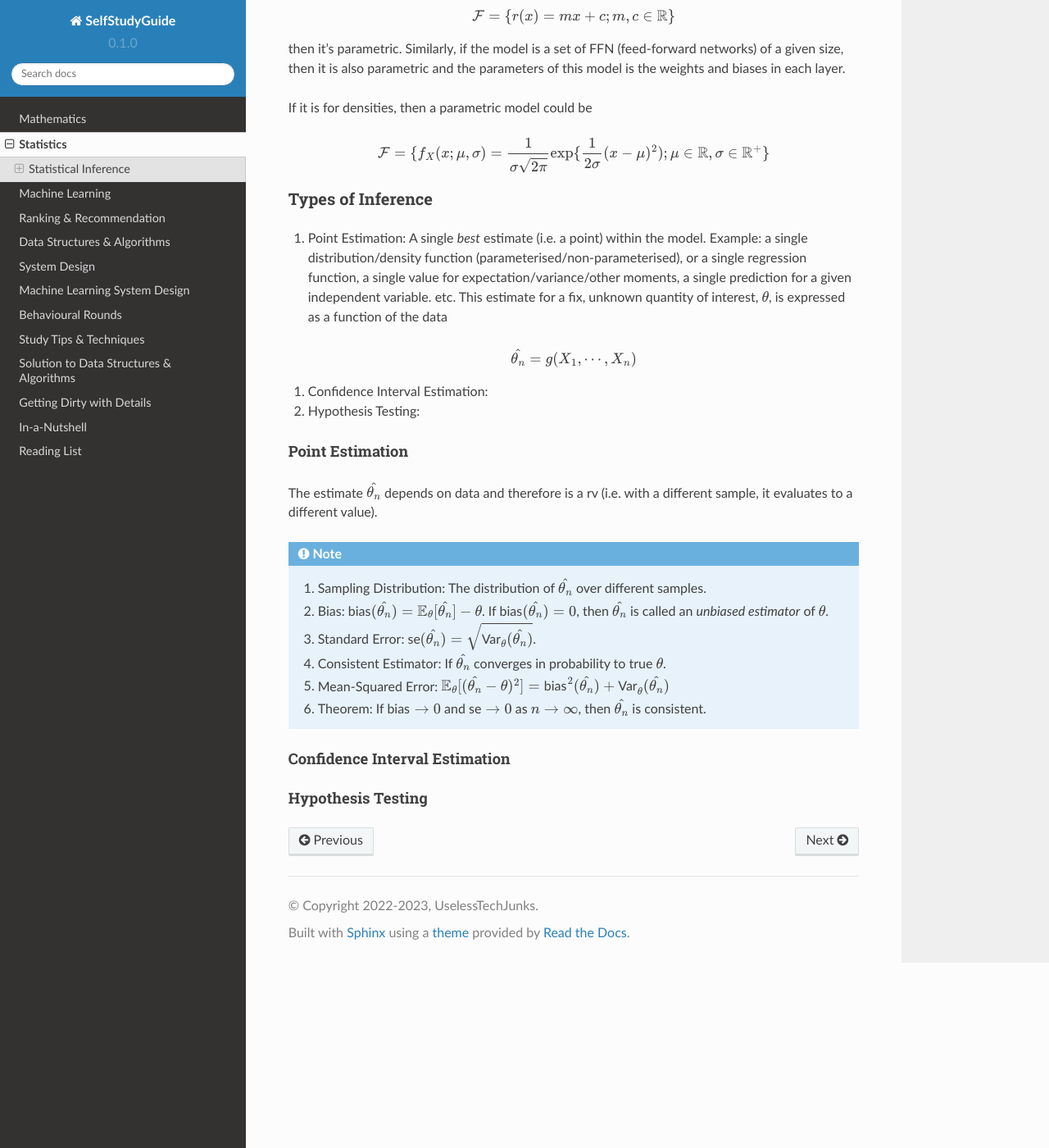
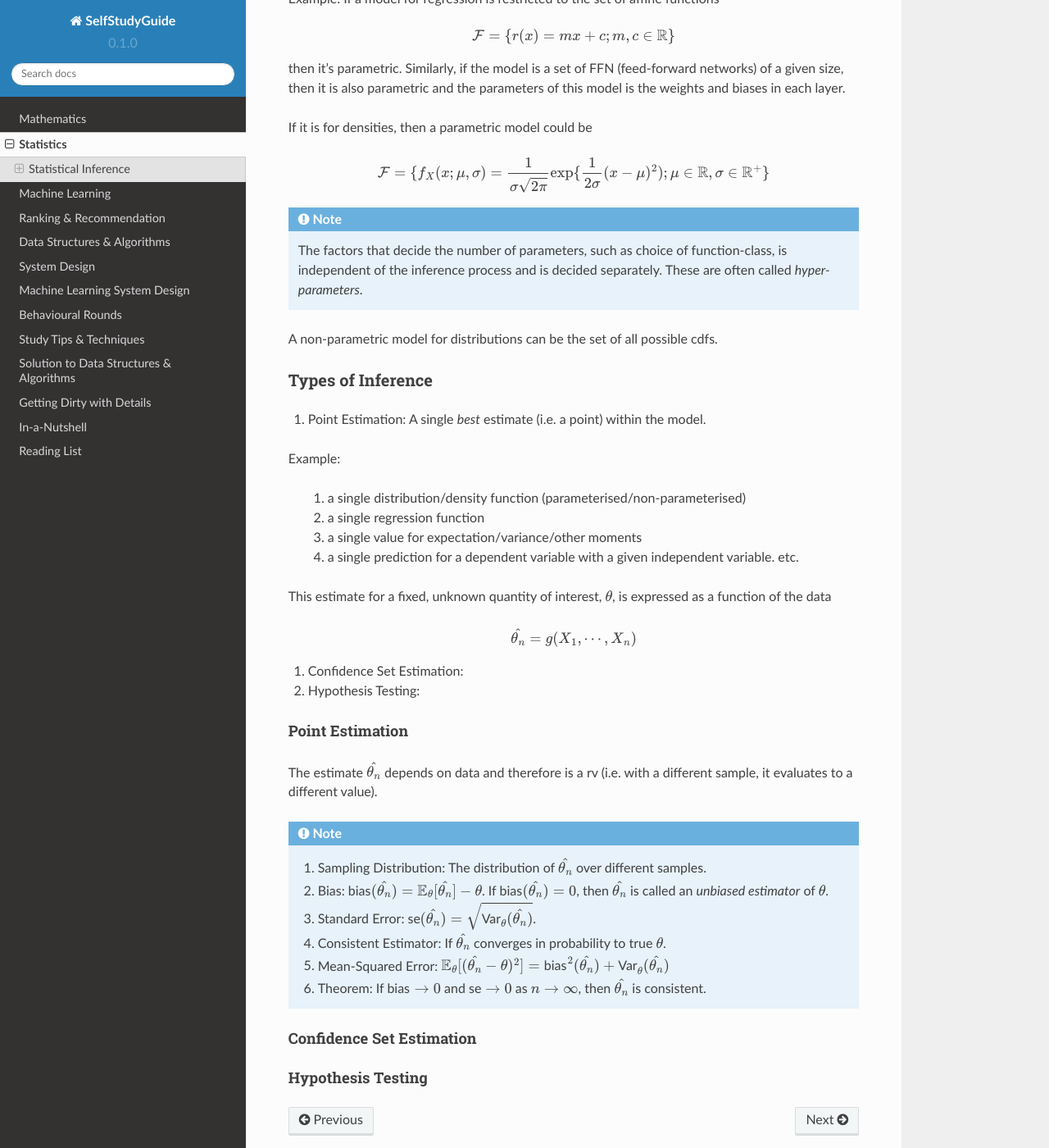
Before and after one commit to uselesstechjunks/leetcode, a Sphinx documentation site: the page built from docs/source/stat.rst, in a window 1280 px wide and 1400 px high, scrolled down 1273 px. Shown: the whole window at 82% size. Built offline with Sphinx 7.4.7 and the Read the Docs theme 2.0.0, drawn with Linux system fonts in a browser that asks for light colours; some of the changed text lies outside the part shown.

Commit message:
Update stat.rst

```diff
--- a/docs/source/stat.rst
+++ b/docs/source/stat.rst
@@ -52,15 +53,29 @@ If it is for densities, then a parametric model could be
 .. math::
     \mathcal{F}=\{f_X(x;\mu,\sigma)=\frac{1}{\sigma\sqrt{2\pi}}\exp\{\frac{1}{2\sigma}(x-\mu)^2);\mu\in\mathbb{R},\sigma\in\mathbb{R}^+\}
 
+.. note::
+    The factors that decide the number of parameters, such as choice of function-class, is independent of the inference process and is decided separately. These are often called *hyper-parameters*.
+
+A non-parametric model for distributions can be the set of all possible cdfs.
+
 Types of Inference
 =========================
 
-#. Point Estimation: A single *best* estimate (i.e. a point) within the model. Example: a single distribution/density function (parameterised/non-parameterised), or a single regression function, a single value for expectation/variance/other moments, a single prediction for a given independent variable. etc. This estimate for a fix, unknown quantity of interest, :math:`\theta`, is expressed as a function of the data
+#. Point Estimation: A single *best* estimate (i.e. a point) within the model.
+
+Example:
+
+    #. a single distribution/density function (parameterised/non-parameterised)
+    #. a single regression function
+    #. a single value for expectation/variance/other moments
+    #. a single prediction for a dependent variable with a given independent variable. etc.
+
+This estimate for a fixed, unknown quantity of interest, :math:`\theta`, is expressed as a function of the data
 
 .. math::
     \hat{\theta_n}=g(X_1,\cdots,X_n)
 
-#. Confidence Interval Estimation:
+#. Confidence Set Estimation:
 
 #. Hypothesis Testing:
 
@@ -76,7 +91,7 @@ The estimate :math:`\hat{\theta_n}` depends on data and therefore is a rv (i.e.
     #. Mean-Squared Error: :math:`\mathbb{E}_{\theta}[(\hat{\theta_n}-\theta)^2]=\text{bias}^2(\hat{\theta_n})+\text{Var}_{\theta}(\hat{\theta_n})`
     #. Theorem: If :math:`\text{bias}\to 0` and :math:`\text{se}\to 0` as :math:`n\to \infty`, then :math:`\hat{\theta_n}` is consistent.
 
-Confidence Interval Estimation
+Confidence Set Estimation
 ---------------------------------------
 
 Hypothesis Testing
```
Also changed, not shown: other parts of docs/source/stat.rst (+2 -1 lines).
